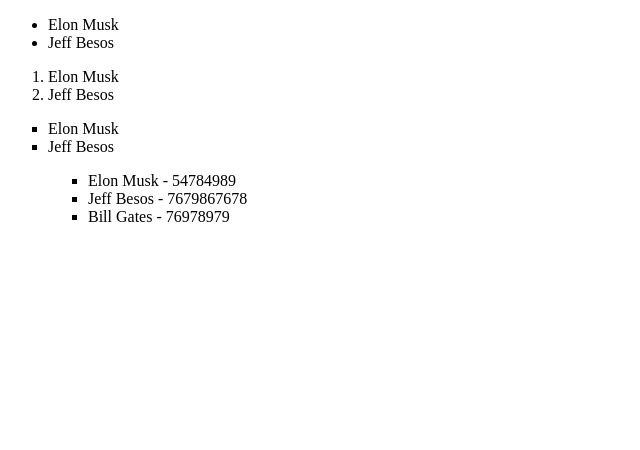
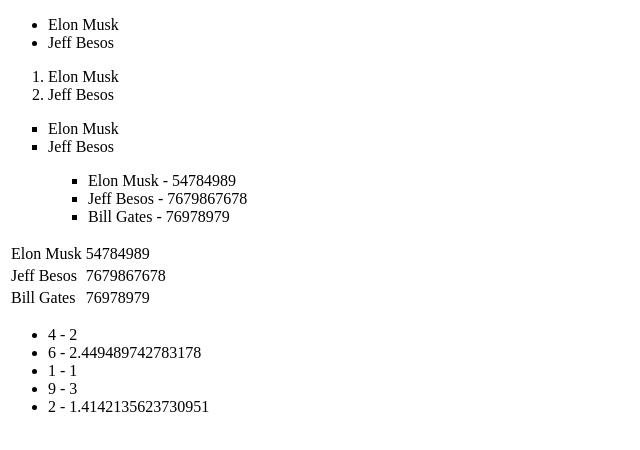
Before and after one commit to MadinaTadjidinova/my-first-app, a React (Create React App) app: page / in a window 1280 px wide. Shown: the top 450 px of the page, without its empty margins (0-640 px from the left). Built offline with nearby package versions, Linux system fonts and the light colour scheme.

Commit message:
Chages propertys

```diff
--- a/src/App.js
+++ b/src/App.js
@@ -1,9 +1,11 @@
 
 import React from "react";
-import List from "./home_work/List";
-import Ol from "./home_work/Ol";
-import Square from "./home_work/Square";
-import Welth from "./home_work/Welth";
+import List from "./react2/List";
+import Ol from "./react2/Ol";
+import Square from "./react2/Square";
+import Wealth from "./react2/Wealth";
+import Table from "./react2/Table";
+import Root from "./react2/Root";
 
 function App() {
   let richPeople = ["Elon Musk", "Jeff Besos"]
@@ -12,6 +14,7 @@ function App() {
     {name: "Jeff Besos ", wealth: 7679867678},
     {name: "Bill Gates", wealth: 76978979},
   ]
+  let numbers = [4, 6, 1, 9, 2]
 
   return (
     <div className="App">
@@ -20,8 +23,13 @@ function App() {
       <Square items={richPeople} />
 
       <ul>
-      <Welth items={peopleWealth} />
+      <Wealth items={peopleWealth} />
       </ul>
+
+
+      <Table items={peopleWealth} />
+
+      <Root items={numbers} />
     </div>
   );
 }
--- a/src/home_work/Welth.js
+++ /dev/null
@@ -1,9 +0,0 @@
-const Welth = ({ items }) => {
-    let list = items.map(item => {
-        return <li>{item.name} - {item.wealth}</li>
-    })
-
-    return <ul type="square">{list}</ul>
-}
-
-export default Welth;
--- a/src/components/Length.js
+++ b/src/react2/Root.js
@@ -1,9 +1,7 @@
-import React from "react";
-
-function Length(props){
-    return <div>"{props.string}" is <strong> {props.string.length} </strong> long</div>
-
-
+const Root = ({ items }) => {
+    let list = items.map(item => {
+        return <li>{item} - {Math.sqrt(item)}</li>
+    });
+    return <ul>{list}</ul>;
 }
-
-export default Length;
+export default Root;
--- /dev/null
+++ b/src/react2/Table.js
@@ -0,0 +1,9 @@
+const Table = ({ items }) => {
+    let list = items.map(item => {
+        return <tr><td>{item.name}</td><td>{item.wealth}</td></tr>;
+    });
+
+    return <table>{list}</table>
+}
+
+export default Table;
```
Also changed, not shown: src/react2/List.js (renamed from src/home_work/List.js), src/react2/Ol.js (renamed from src/home_work/Ol.js), src/react2/Square.js (renamed from src/home_work/Square.js), src/react2/UpperCaseList.js (added).
